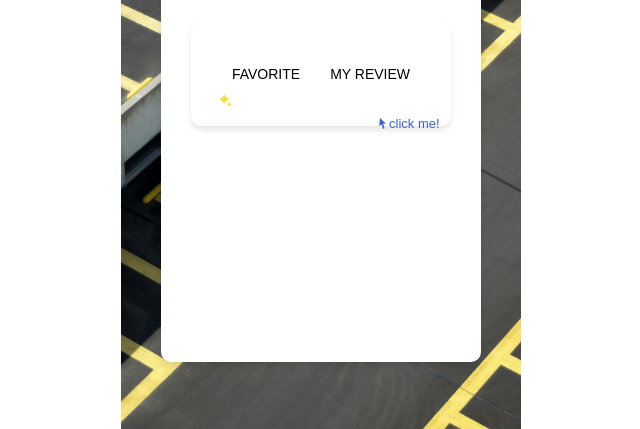
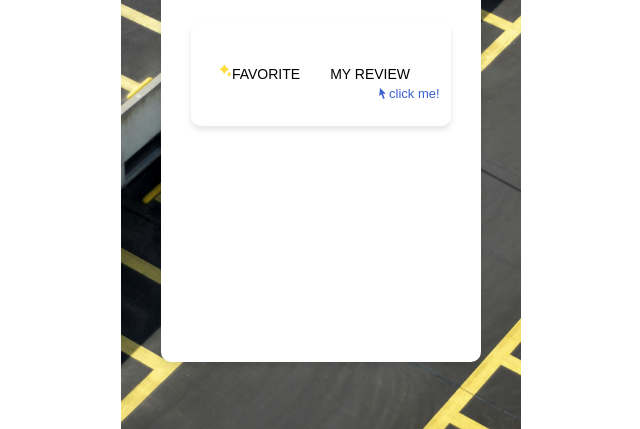
Before and after one commit to pirogramming/JisungPark, a Django app: page /mypage/ in a window 1280 px wide. Shown: the part 315-744 px from the top of the page, without its empty margins (319-959 px from the left). Run offline with Django 5.2, Linux system fonts and the light colour scheme; data that the repository does not hold is empty; some libraries are stand-ins or nearby versions.

Commit message:
fix: mypage icon position

```diff
--- a/static/css/style-lyj.css
+++ b/static/css/style-lyj.css
@@ -645,7 +645,7 @@ h6 {
 }
 .me {
     position: relative;
-    top:360px;
+    top:330px;
     left:255px;
     z-index: 1;
 }
@@ -655,7 +655,7 @@ h6 {
 }
 .star {
     position: relative;
-    top:360px;
+    top:330px;
     left:98px;
     z-index: 1;
 }
```
